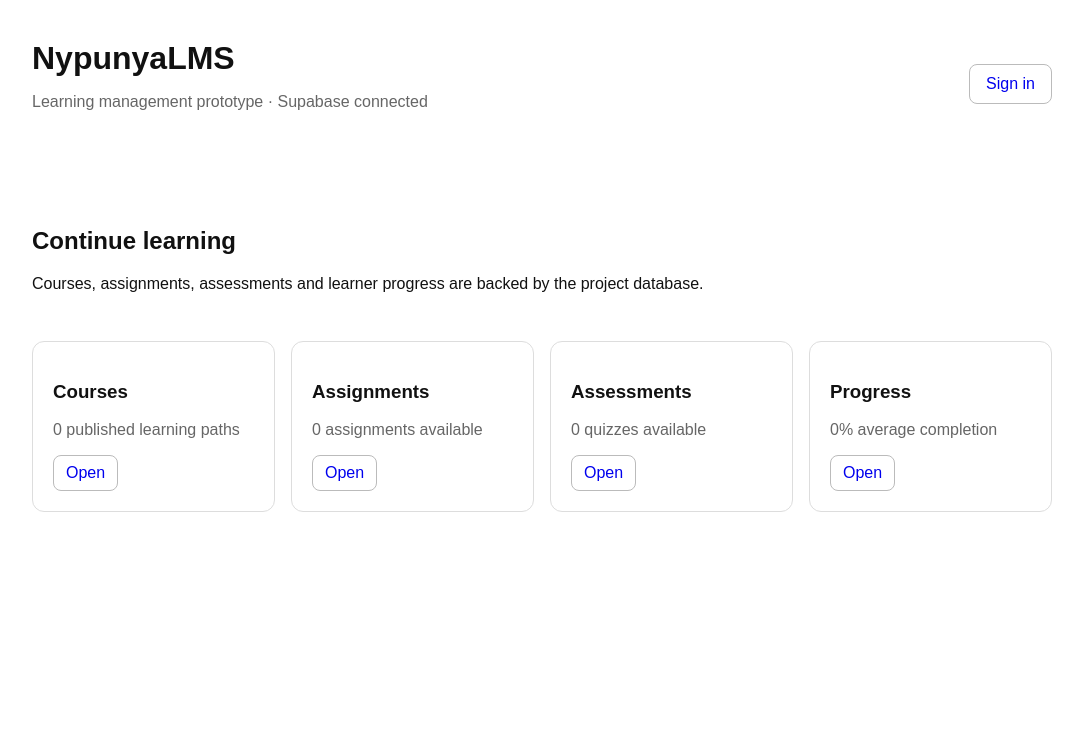
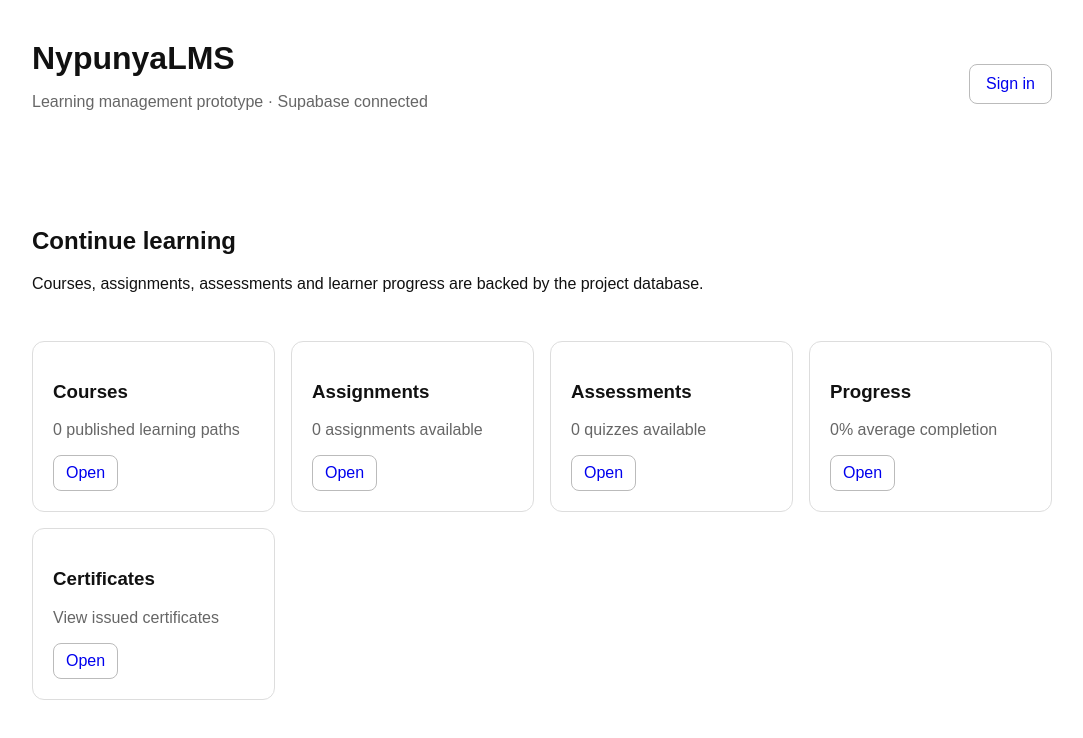
Before and after one commit to ashishrajthakur001-dot/nypunya-lms, a Next.js app in the folder frontend/: page / in a window 1280 px wide. Shown: the top 738 px of the page, without its empty margins (98-1181 px from the left). Built offline with nearby package versions, Linux system fonts and the light colour scheme; no server answers; the database is empty.

Commit message:
feat(frontend): add certificates to learner dashboard

```diff
--- a/frontend/app/page.tsx
+++ b/frontend/app/page.tsx
@@ -7,6 +7,6 @@
 export default async function Home() {
   const [courses, assignments, quizzes, enrollments, profile] = await Promise.all([getCourses(), getAssignments(), getQuizzes(), getEnrollments(), getProfile()])
   const averageProgress = enrollments.length ? Math.round(enrollments.reduce((sum, item) => sum + Number(item.progress), 0) / enrollments.length) : 0
-  const modules = [['/courses','Courses',`${courses.length} published learning paths`],['/assignments','Assignments',`${assignments.length} assignments available`],['/assessments','Assessments',`${quizzes.length} quizzes available`],['/progress','Progress',`${averageProgress}% average completion`]]
+  const modules = [['/courses','Courses',`${courses.length} published learning paths`],['/assignments','Assignments',`${assignments.length} assignments available`],['/assessments','Assessments',`${quizzes.length} quizzes available`],['/progress','Progress',`${averageProgress}% average completion`],['/certificates','Certificates','View issued certificates']]
   return <main style={{maxWidth:1100,margin:'0 auto',padding:40,fontFamily:'Arial,sans-serif'}}><header style={{display:'flex',justifyContent:'space-between',alignItems:'center',marginBottom:48}}><div><h1 style={{margin:0}}>NypunyaLMS</h1><p style={{color:'#666'}}>Learning management prototype · Supabase connected</p></div>{profile ? <div style={{display:'flex',gap:10,alignItems:'center'}}><span style={{padding:'8px 12px',borderRadius:999,background:'#eef6ff',fontSize:13}}>{profile.full_name} · {profile.role}</span><LogoutButton/></div> : <Link href="/login" style={{padding:'10px 16px',border:'1px solid #bbb',borderRadius:8,textDecoration:'none'}}>Sign in</Link>}</header><section style={{padding:'32px 0'}}><h2>Continue learning</h2><p>Courses, assignments, assessments and learner progress are backed by the project database.</p></section><section style={{display:'grid',gridTemplateColumns:'repeat(auto-fit,minmax(220px,1fr))',gap:16}}>{modules.map(([href,title,description])=><article key={title} style={{border:'1px solid #ddd',borderRadius:12,padding:20}}><h3>{title}</h3><p style={{color:'#666'}}>{description}</p><Link href={href} style={{display:'inline-block',padding:'8px 12px',border:'1px solid #bbb',borderRadius:8,textDecoration:'none'}}>Open</Link></article>)}</section></main>
 }
```
